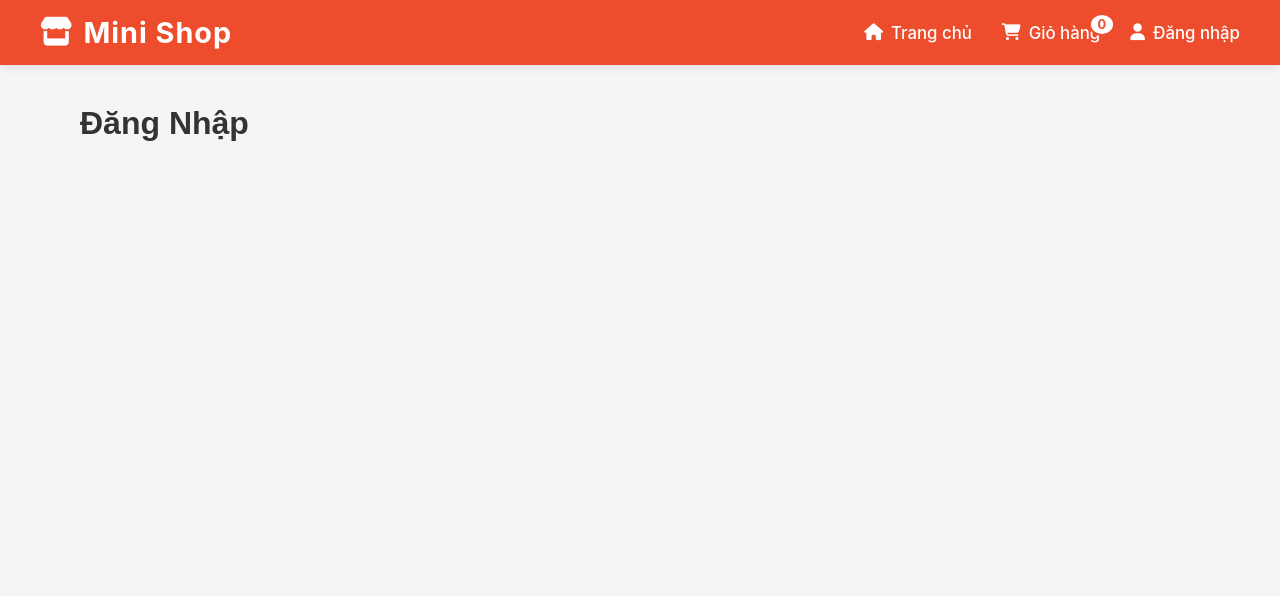
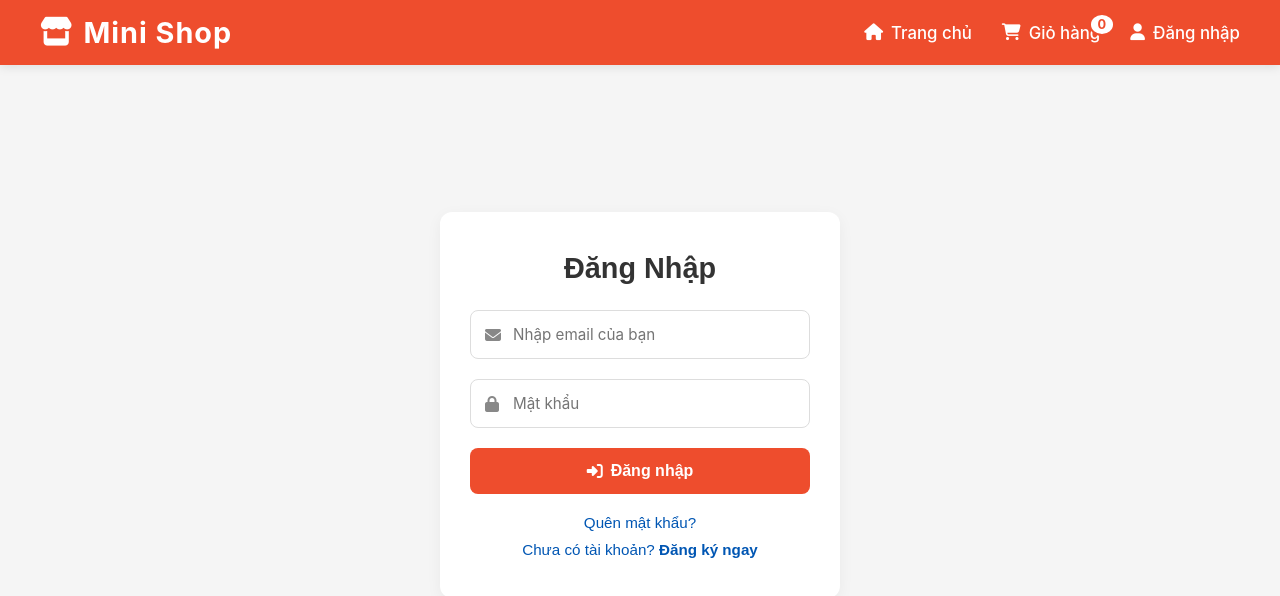
Before and after one commit to bduytuan244/MiniEcommerce, a React (Vite) app in the folder MiniEcommerce-Frontend/: page /login in a window 1280 px wide. Shown: the top 596 px of the page. Built offline with nearby package versions, Linux system fonts and the light colour scheme.

Commit message:
Update login page

```diff
--- a/MiniEcommerce-Frontend/src/App.jsx
+++ b/MiniEcommerce-Frontend/src/App.jsx
@@ -1,18 +1,16 @@
 import { BrowserRouter as Router, Routes, Route } from 'react-router-dom';
 import Home from './pages/Home';
-import Header from './components/Header'; // Nhúng Header vào đây
+import Header from './components/Header';
+import Login from './pages/Login';
 
-const Login = () => <div style={{padding: '20px'}}><h1>Đăng Nhập</h1></div>;
 const Cart = () => <div style={{padding: '20px'}}><h1>Giỏ Hàng</h1></div>;
 const ProductDetail = () => <div style={{padding: '20px'}}><h1>Chi Tiết Sản Phẩm</h1></div>;
 
 function App() {
   return (
     <Router>
-      {/* Header đặt bên ngoài Routes để nó luôn hiển thị trên mọi trang */}
       <Header />
 
-      {/* Bao bọc phần nội dung ở giữa */}
       <div style={{ maxWidth: '1200px', margin: '0 auto', padding: '20px' }}>
         <Routes>
           <Route path="/" element={<Home />} />
--- a/MiniEcommerce-Frontend/src/assets/style.css
+++ b/MiniEcommerce-Frontend/src/assets/style.css
@@ -1,25 +1,21 @@
-/* RESET */
 * {
   margin: 0;
   padding: 0;
   box-sizing: border-box;
 }
 
-/* BODY */
 body {
   font-family: Arial, Helvetica, sans-serif;
   background-color: #f5f5f5;
   color: #333;
 }
 
-/* CONTAINER */
 .container {
   width: 90%;
   max-width: 1200px;
   margin: 30px auto;
 }
 
-/* HEADER */
 header {
   background-color: #222;
   color: #fff;
@@ -31,7 +27,6 @@ header h1 {
   font-size: 24px;
 }
 
-/* PRODUCT LIST */
 .product-list {
   display: grid;
   grid-template-columns: repeat(auto-fill, minmax(220px, 1fr));
@@ -39,7 +34,6 @@ header h1 {
   margin-top: 20px;
 }
 
-/* PRODUCT CARD */
 .product-card {
   background-color: #fff;
   border-radius: 8px;
@@ -53,7 +47,6 @@ header h1 {
   box-shadow: 0 4px 15px rgba(0, 0, 0, 0.15);
 }
 
-/* PRODUCT IMAGE */
 .product-card img {
   width: 100%;
   height: 180px;
@@ -62,21 +55,18 @@ header h1 {
   margin-bottom: 10px;
 }
 
-/* PRODUCT NAME */
 .product-card h3 {
   font-size: 16px;
   margin-bottom: 8px;
   min-height: 40px;
 }
 
-/* PRICE */
 .product-card .price {
   color: #e53935;
   font-weight: bold;
   margin-bottom: 10px;
 }
 
-/* BUTTON */
 .product-card button {
   padding: 8px 12px;
   background-color: #1976d2;
@@ -91,7 +81,6 @@ header h1 {
   background-color: #125aa0;
 }
 
-/* FOOTER */
 footer {
   background-color: #222;
   color: #ccc;
@@ -101,14 +90,12 @@ footer {
   font-size: 14px;
 }
 
-/* RESPONSIVE */
 @media (max-width: 600px) {
   .product-card img {
     height: 150px;
   }
 }
 
-/* --- CSS CHO HEADER --- */
 .main-header {
     background-color: #ee4d2d;
     padding: 15px 40px;
@@ -172,3 +159,26 @@ footer {
     border-radius: 20px;
     font-weight: bold;
 }
+
+.auth-wrapper {
+    display: flex;
+    justify-content: center;
+    align-items: center;
+    min-height: 80vh;
+}
+.auth-box {
+    background: white; padding: 40px 30px; border-radius: 12px;
+    box-shadow: 0 4px 15px rgba(0,0,0,0.05); width: 100%; max-width: 400px;
+    box-sizing: border-box;
+}
+.auth-box h2 { text-align: center; margin-top: 0; margin-bottom: 25px; color: #333; font-size: 1.8rem; }
+.form-group { position: relative; margin-bottom: 20px; }
+.form-group i { position: absolute; left: 15px; top: 50%; transform: translateY(-50%); color: #888; }
+.form-group input { width: 100%; padding: 14px 14px 14px 42px; border: 1px solid #ddd; border-radius: 8px; box-sizing: border-box; font-family: 'Inter', sans-serif; font-size: 0.95rem; transition: 0.2s; }
+.form-group input:focus { border-color: #ee4d2d; outline: none; box-shadow: 0 0 0 3px rgba(238,77,45,0.1); }
+.btn-submit { width: 100%; padding: 14px; background: #ee4d2d; color: white; border: none; cursor: pointer; border-radius: 8px; font-size: 1rem; font-weight: 600; transition: 0.2s; display: flex; justify-content: center; align-items: center; gap: 8px; }
+.btn-submit:hover { background: #d73a1c; }
+.btn-submit:disabled { background: #ff9d8a; cursor: not-allowed; }
+.auth-links { text-align: center; margin-top: 20px; display: flex; flex-direction: column; gap: 10px; }
+.auth-links a { text-decoration: none; color: #0056b3; font-size: 0.95rem; transition: 0.2s; }
+.auth-links a:hover { color: #ee4d2d; }
--- a/MiniEcommerce-Frontend/src/components/Header.jsx
+++ b/MiniEcommerce-Frontend/src/components/Header.jsx
@@ -6,32 +6,27 @@ const Header = () => {
   const [cartCount, setCartCount] = useState(0);
   const navigate = useNavigate();
 
-  // Chạy 1 lần khi load trang để kiểm tra đăng nhập và giỏ hàng
   useEffect(() => {
-    // 1. Lấy thông tin user từ localStorage (nếu đã đăng nhập)
     const storedUser = localStorage.getItem('userInfo');
     if (storedUser) {
       setUser(JSON.parse(storedUser));
     }
 
-    // 2. Tính tổng số lượng item trong giỏ hàng
     const cart = JSON.parse(localStorage.getItem('cart')) || [];
     const totalItems = cart.reduce((acc, item) => acc + (item.qty || 1), 0);
     setCartCount(totalItems);
   }, []);
 
-  // Hàm xử lý Đăng xuất
   const handleLogout = (e) => {
     e.preventDefault();
     localStorage.removeItem('token');
     localStorage.removeItem('userInfo');
     setUser(null);
-    navigate('/login'); // Chuyển hướng về trang đăng nhập
+    navigate('/login');
   };
 
   return (
     <header className="main-header">
-      {/* Logo */}
       <Link to="/" className="logo">
         <i className="fa-solid fa-store"></i> Mini Shop
       </Link>
@@ -44,19 +39,15 @@ const Header = () => {
           <span className="cart-badge">{cartCount}</span>
         </Link>
 
-        {/* Nút Kênh người bán: Chỉ hiển thị nếu User đã đăng nhập VÀ có role là seller hoặc admin */}
         {user && (user.role === 'seller' || user.role === 'admin') && (
           <Link to="/seller" className="link-seller-center">
             <i className="fa-solid fa-store"></i> Kênh Người Bán
           </Link>
         )}
 
-        {/* LOGIC ĐĂNG NHẬP / ĐĂNG XUẤT */}
         {!user ? (
-          // Nếu CHƯA đăng nhập -> Hiện nút Đăng nhập
           <Link to="/login"><i className="fa-solid fa-user"></i> Đăng nhập</Link>
         ) : (
-          // Nếu ĐÃ đăng nhập -> Hiện Menu User
           <div className="user-menu">
             <Link to="/profile">
               <i className="fa-solid fa-circle-user"></i> <span>{user.name || 'Tài khoản'}</span>
--- /dev/null
+++ b/MiniEcommerce-Frontend/src/pages/Login.jsx
@@ -0,0 +1,92 @@
+import { useState } from 'react';
+import { Link, useNavigate } from 'react-router-dom';
+import axios from 'axios';
+import Swal from 'sweetalert2';
+
+const Login = () => {
+  const [email, setEmail] = useState('');
+  const [password, setPassword] = useState('');
+  const [loading, setLoading] = useState(false);
+
+  const navigate = useNavigate();
+
+  const handleLogin = async (e) => {
+    e.preventDefault();
+    setLoading(true);
+
+    try {
+      const res = await axios.post('http://localhost:5000/api/auth/login', {
+        email,
+        password
+      });
+
+      const data = res.data;
+
+      localStorage.setItem('token', data.accessToken);
+      if (data.refreshToken) localStorage.setItem('refreshToken', data.refreshToken);
+      localStorage.setItem('userInfo', JSON.stringify(data.user));
+
+      if (data.user.isAdmin) {
+        localStorage.setItem('adminToken', data.accessToken);
+        localStorage.setItem('adminUser', JSON.stringify(data.user));
+        window.location.href = 'http://localhost:5000/admin-panel/index.html';
+      } else {
+        navigate('/');
+        window.location.reload();
+      }
+
+    } catch (error) {
+      const errorMsg = error.response?.data?.message || 'Không thể kết nối đến máy chủ!';
+      Swal.fire('Lỗi đăng nhập', errorMsg, 'error');
+    } finally {
+      setLoading(false);
+    }
+  };
+
+  return (
+    <div className="auth-wrapper">
+      <div className="auth-box">
+        <h2>Đăng Nhập</h2>
+        <form onSubmit={handleLogin}>
+
+          <div className="form-group">
+            <i className="fa-solid fa-envelope"></i>
+            <input
+              type="email"
+              placeholder="Nhập email của bạn"
+              required
+              value={email}
+              onChange={(e) => setEmail(e.target.value)}
+            />
+          </div>
+
+          <div className="form-group">
+            <i className="fa-solid fa-lock"></i>
+            <input
+              type="password"
+              placeholder="Mật khẩu"
+              required
+              value={password}
+              onChange={(e) => setPassword(e.target.value)}
+            />
+          </div>
+
+          <button type="submit" className="btn-submit" disabled={loading}>
+            {loading ? (
+              <><i className="fa-solid fa-spinner fa-spin"></i> Đang xử lý...</>
+            ) : (
+              <><i className="fa-solid fa-right-to-bracket"></i> Đăng nhập</>
+            )}
+          </button>
+        </form>
+
+        <div className="auth-links">
+          <Link to="/forgot-password">Quên mật khẩu?</Link>
+          <Link to="/register">Chưa có tài khoản? <strong>Đăng ký ngay</strong></Link>
+        </div>
+      </div>
+    </div>
+  );
+};
+
+export default Login;
```
Also changed, not shown: MiniEcommerce-Frontend/src/pages/Home.jsx (+0 -7 lines).
